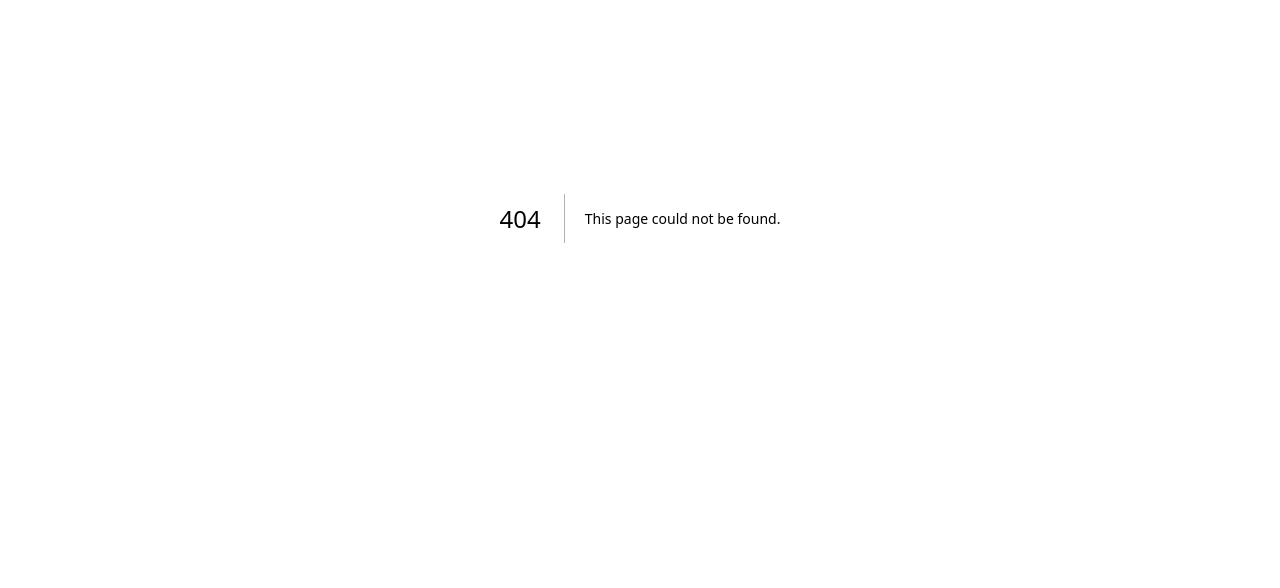
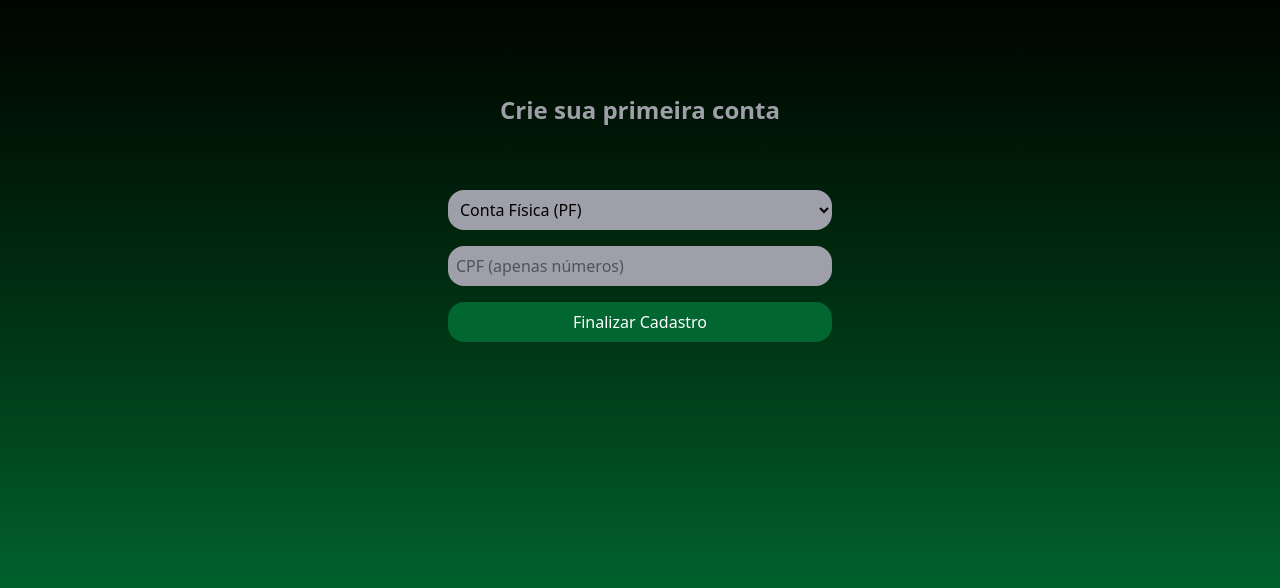
Before and after one commit to HerickReis/Ez-Bank, a Next.js app in the folder web/ez-bank/: page /createAccountPage in a window 1280 px wide. Before the commit this address had no page. Shown: the part 182-770 px from the top of the page. Built offline with nearby package versions, Linux system fonts and the light colour scheme; sample sign-in values are in the browser's storage.

Commit message:
feat: implement create account page with user input handling and API integration

```diff
--- /dev/null
+++ b/web/ez-bank/src/app/createAccountPage/page.tsx
@@ -0,0 +1,148 @@
+"use client";
+
+import React, { useState, useEffect } from "react";
+import { useRouter } from "next/navigation";
+
+export default function CreateAccountPage() {
+  const router = useRouter();
+
+
+  const [tipoConta, setTipoConta] = useState("FISICA");
+
+  const [saldoAtual, setSaldoAtual] = useState("0.00");
+  const [cpf, setCpf] = useState("");
+  const [cnpj, setCnpj] = useState("");
+  const [razaoSocial, setRazaoSocial] = useState("");
+
+  const [userId, setUserId] = useState<string | null>(null);
+  const [erro, setErro] = useState<string | null>(null);
+  const [isLoading, setIsLoading] = useState(false);
+
+  useEffect(() => {
+    const storedUserId = localStorage.getItem("userId");
+    if (!storedUserId) {
+
+      alert("Erro: Usuário não encontrado. Faça o login.");
+      router.push("/loginPage");
+    } else {
+      setUserId(storedUserId);
+    }
+  }, [router]);
+
+  const handleCreateAccount = async (e: React.FormEvent) => {
+    e.preventDefault();
+    if (!userId) {
+      setErro("ID do usuário não encontrado. Tente fazer login novamente.");
+      return;
+    }
+
+    setErro(null);
+    setIsLoading(true);
+
+    const contaData = {
+      usuarioId: parseInt(userId),
+      saldoAtual: parseFloat(saldoAtual),
+      tipoConta: tipoConta, // "FISICA" ou "JURIDICA"
+      cpf: tipoConta === "FISICA" ? cpf : null,
+      cnpj: tipoConta === "JURIDICA" ? cnpj : null,
+      razaoSocial: tipoConta === "JURIDICA" ? razaoSocial : null,
+    };
+
+    try {
+      // Chama a API de /api/contas
+      const response = await fetch("http://localhost:8080/api/contas", {
+        method: "POST",
+        headers: {
+          "Content-Type": "application/json",
+        },
+        body: JSON.stringify(contaData),
+      });
+
+      if (response.ok) {
+
+        alert("Conta criada com sucesso!");
+        router.push("/dashboard");
+      } else {
+
+        const erroData = await response.json();
+        setErro(erroData.message);
+      }
+    } catch (error) {
+      if (error instanceof Error) {
+        setErro(error.message);
+      } else {
+        setErro("Não foi possível conectar ao servidor.");
+      }
+    } finally {
+      setIsLoading(false);
+    }
+  };
+
+  return (
+    <div className="w-full h-screen flex flex-col justify-center items-center bg-gradient-to-b from-black to-green-800 px-6 relative">
+      <h1 className="text-zinc-400 text-2xl font-bold text-center mb-16">
+        Crie sua primeira conta
+      </h1>
+
+      {erro && (
+        <div className="bg-red-200 border border-red-500 text-red-800 p-3 rounded-2xl mb-4 text-center w-full max-w-sm">
+          {erro}
+        </div>
+      )}
+
+      <form
+        onSubmit={handleCreateAccount}
+        className="flex flex-col gap-4 w-full max-w-sm"
+      >
+        <select
+          value={tipoConta}
+          onChange={(e) => setTipoConta(e.target.value)}
+          className="p-2 rounded-2xl bg-zinc-400 text-black"
+        >
+          <option value="FISICA">Conta Física (PF)</option>
+          <option value="JURIDICA">Conta Jurídica (PJ)</option>
+        </select>
+
+        {tipoConta === "FISICA" && (
+          <input
+            type="text"
+            value={cpf}
+            onChange={(e) => setCpf(e.target.value)}
+            placeholder="CPF (apenas números)"
+            className="p-2 rounded-2xl bg-zinc-400 text-black placeholder:text-zinc-600"
+            required
+          />
+        )}
+
+        {tipoConta === "JURIDICA" && (
+          <>
+            <input
+              type="text"
+              value={cnpj}
+              onChange={(e) => setCnpj(e.target.value)}
+              placeholder="CNPJ (apenas números)"
+              className="p-2 rounded-2xl bg-zinc-400 text-black placeholder:text-zinc-6G00"
+              required
+            />
+            <input
+              type="text"
+              value={razaoSocial}
+              onChange={(e) => setRazaoSocial(e.target.value)}
+              placeholder="Razão Social"
+              className="p-2 rounded-2xl bg-zinc-400 text-black placeholder:text-zinc-600"
+              required
+            />
+          </>
+        )}
+
+        <button
+          type="submit"
+          className="bg-green-800 text-white p-2 rounded-2xl disabled:bg-zinc-500"
+          disabled={isLoading}
+        >
+          {isLoading ? "Criando conta..." : "Finalizar Cadastro"}
+        </button>
+      </form>
+    </div>
+  );
+}
--- a/web/ez-bank/src/app/registerPage/page.tsx
+++ b/web/ez-bank/src/app/registerPage/page.tsx
@@ -1,8 +1,8 @@
 "use client";
 
+import React, { useState } from "react";
+import { useRouter } from "next/navigation";
 import Link from "next/link";
-import { useRouter } from "next/navigation";
-import { useState } from "react";
 
 export default function RegisterPage() {
   const [nmUsuario, setNmUsuario] = useState("");
@@ -20,33 +20,43 @@ export default function RegisterPage() {
     setErro(null);
     setIsLoading(true);
 
-    const usurioData = {
+    const usuarioData = {
       nmUsuario: nmUsuario,
       dsEmail: dsEmail,
-      dtNascimento: dtNascimento, // Formato "dd/MM/yyyy"
-      vlRendaMensal: parseFloat(vlRendaMensal), // Converter para número
+      dtNascimento: dtNascimento,
+      vlRendaMensal: parseFloat(vlRendaMensal),
       txSenha: txSenha,
     };
 
     try {
       const response = await fetch("http://localhost:8080/api/usuarios", {
+        //
         method: "POST",
         headers: {
           "Content-Type": "application/json",
         },
-        body: JSON.stringify(usurioData),
+        body: JSON.stringify(usuarioData),
       });
 
       if (response.ok) {
-        alert("Conta criada com sucesso! faça o Login.");
-        router.push("/loginPage");
+        const novoUsuario = await response.json();
+
+        localStorage.setItem("userId", novoUsuario.pkIdUsuario);
+        localStorage.setItem("userName", novoUsuario.nmUsuario);
+
+        alert("Usuário criado! Agora, crie sua primeira conta.");
+
+        router.push("/createAccountPage");
       } else {
         const erroData = await response.json();
         setErro(erroData.message);
       }
     } catch (error) {
-      console.error("Erro de conexão:", error);
-      setErro("Não foi possível conectar com o servidor, Tente novamente.");
+      if (error instanceof Error) {
+        setErro(error.message);
+      } else {
+        setErro("Não foi possível conectar ao servidor.");
+      }
     } finally {
       setIsLoading(false);
     }
```
